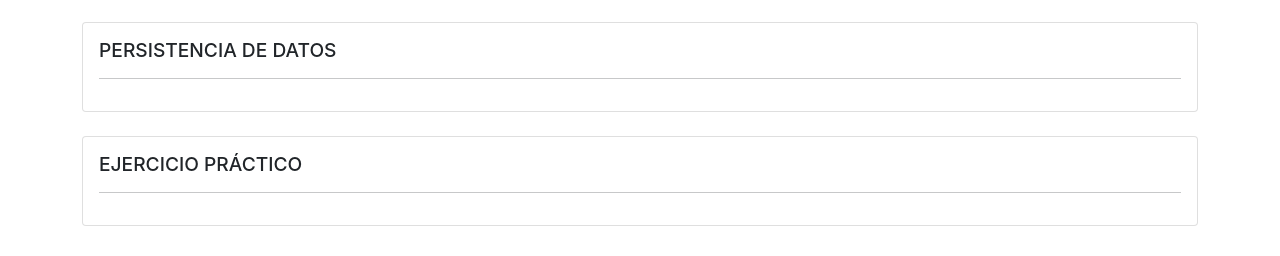
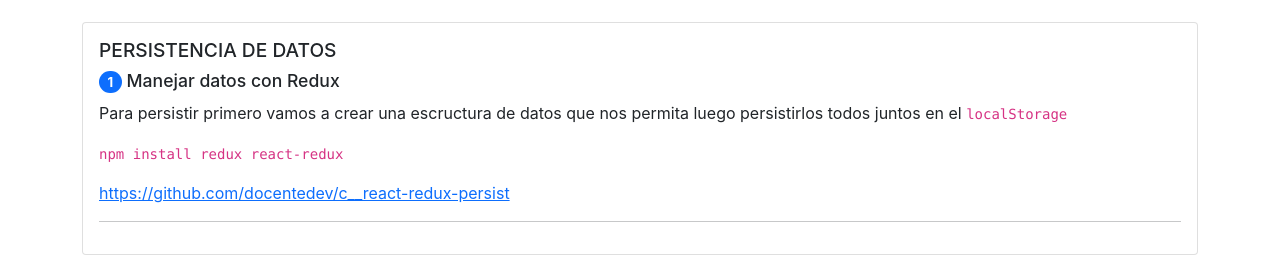
Before and after one commit to docentedev/curso-react-js, a React (Create React App) app: page /#/clase-3 in a window 1280 px wide. Shown: the part 3704-3960 px from the top of the page. Built offline with nearby package versions, Linux system fonts and the light colour scheme.

Commit message:
Add persist 01

```diff
--- a/src/Clase03/Mod03/Mod03.jsx
+++ b/src/Clase03/Mod03/Mod03.jsx
@@ -1,6 +1,15 @@
 import Tarea from '../../components/Tarea'
 
 const title = 'PERSISTENCIA DE DATOS'
+
+const description = `
+Para persistir primero vamos a crear una escructura de datos que nos permita luego persistirlos todos juntos en el \`localStorage\`
+
+\`npm install redux react-redux\`
+
+[https://github.com/docentedev/c__react-redux-persist](https://github.com/docentedev/c__react-redux-persist)
+
+`.trim()
 
 const Mod03 = () => {
 
@@ -11,9 +20,9 @@ const Mod03 = () => {
                 <Tarea
                     language="bash"
                     code={``.trim()}
-                    title=""
+                    title="Manejar datos con Redux"
                     number="1"
-                    description={''}
+                    description={description}
                 />
             </div>
         </div>
```
